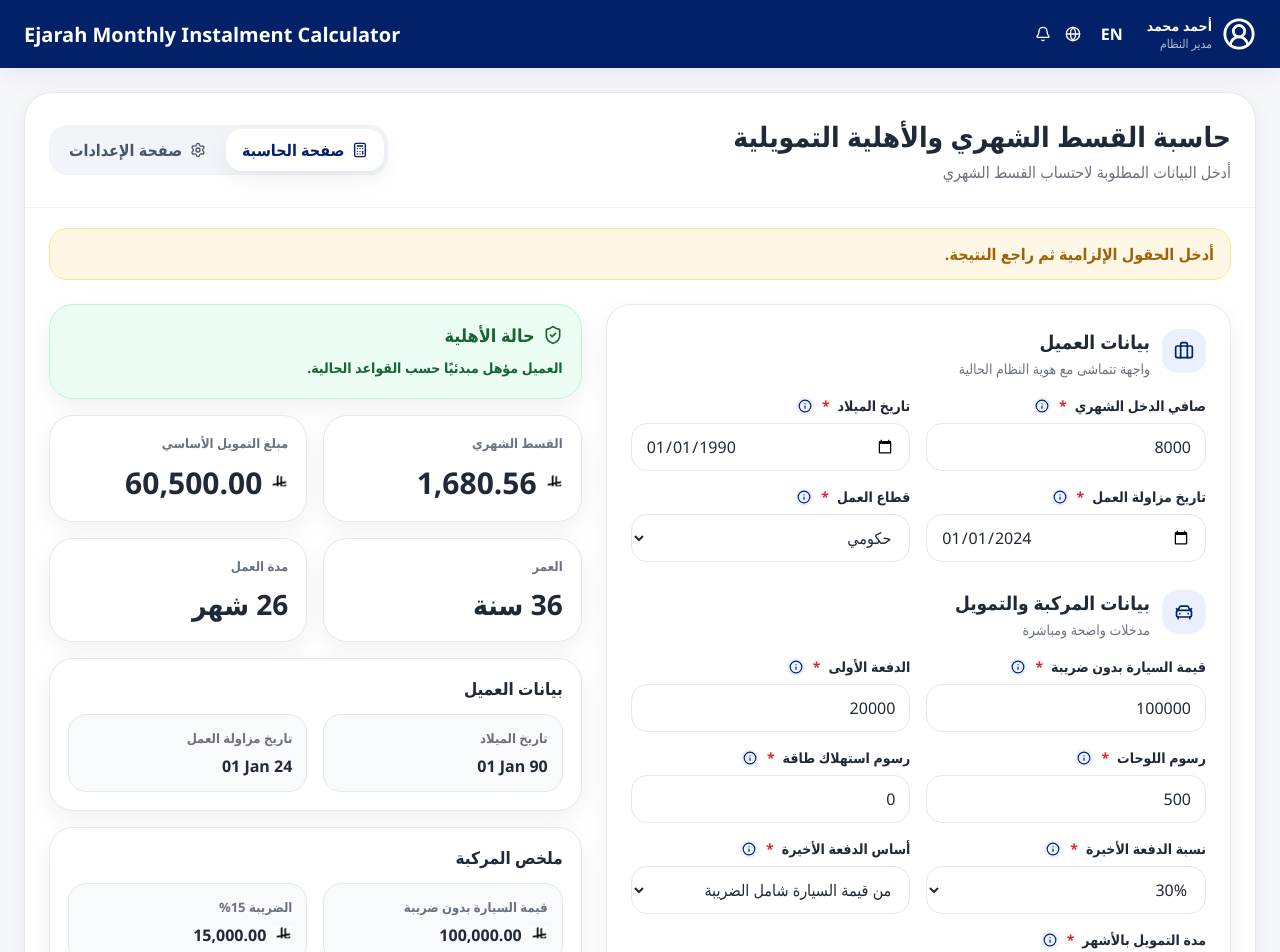
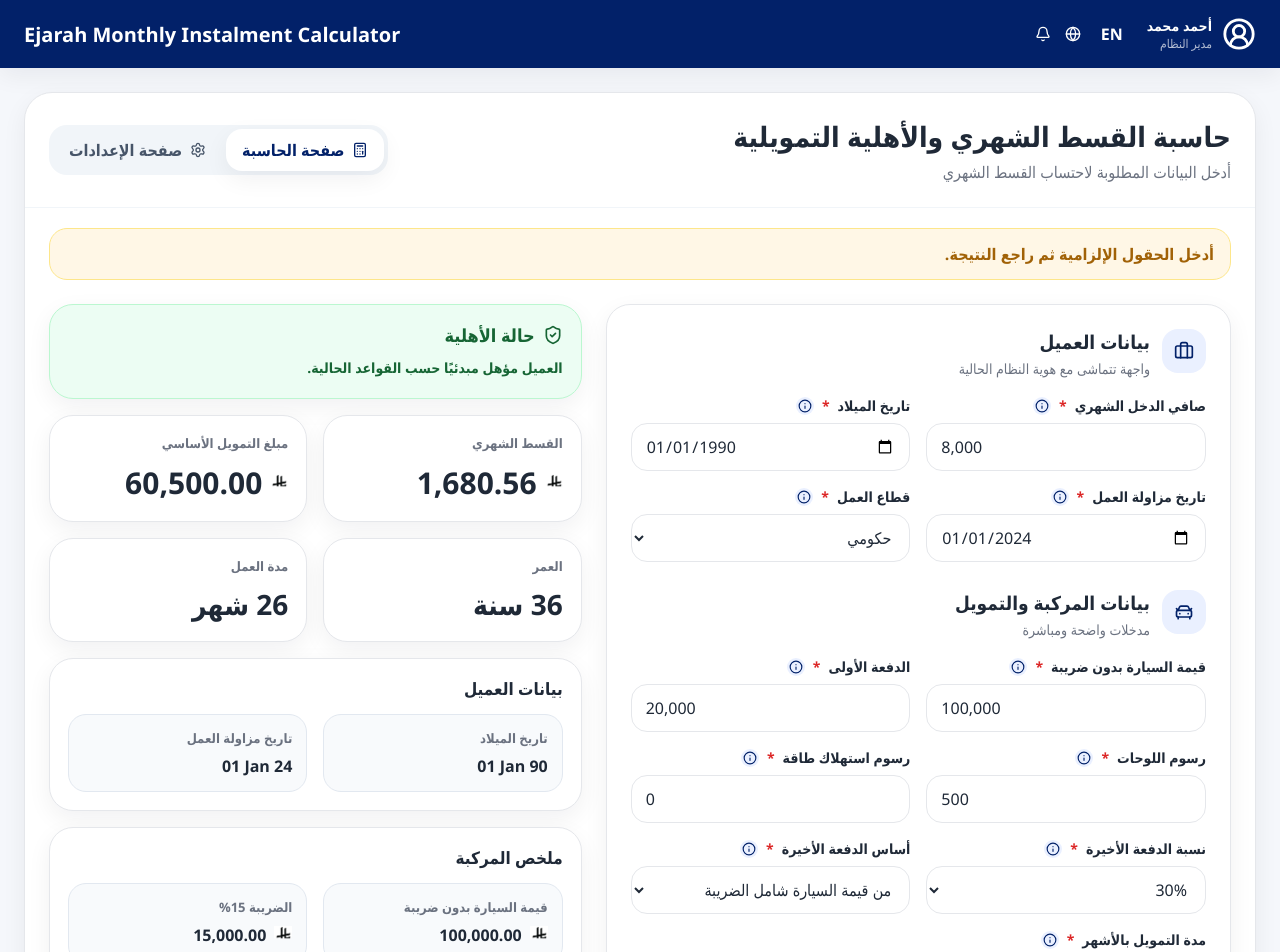
Before and after one commit to it-ajfc/vite.config.js, a React (Vite) app: page / in a window 1280 px wide. Shown: the top 952 px of the page. Built offline with nearby package versions, Linux system fonts and the light colour scheme.

Commit message:
Update App.jsx

```diff
--- a/src/App.jsx
+++ b/src/App.jsx
@@ -58,6 +58,21 @@
   }).format(Number.isFinite(value) ? value : 0);
 }
 
+function formatInputNumber(value) {
+  if (value === "" || value === null || value === undefined) return "";
+  return new Intl.NumberFormat("en-US", {
+    maximumFractionDigits: 2,
+    useGrouping: true,
+  }).format(Number(value) || 0);
+}
+
+function parseInputNumber(value) {
+  if (!value) return 0;
+  const cleaned = value.replace(/,/g, "").trim();
+  const parsed = Number(cleaned);
+  return Number.isFinite(parsed) ? parsed : 0;
+}
+
 function CurrencyValue({ value, config, large = false }) {
   return (
     <div className={`currency-value ${large ? "currency-large" : ""}`}>
@@ -115,6 +130,29 @@
   return <select {...props} className="input-base" />;
 }
 
+function FormattedNumberInput({ value, onChange, placeholder = "" }) {
+  return (
+    <input
+      type="text"
+      className="input-base"
+      dir="ltr"
+      inputMode="decimal"
+      value={formatInputNumber(value)}
+      placeholder={placeholder}
+      onChange={(e) => {
+        const raw = e.target.value.replace(/,/g, "");
+        if (raw === "") {
+          onChange(0);
+          return;
+        }
+        if (/^\d*\.?\d*$/.test(raw)) {
+          onChange(parseInputNumber(raw));
+        }
+      }}
+    />
+  );
+}
+
 function calculateAgeYears(dateStr) {
   if (!dateStr) return 0;
   const today = new Date();
@@ -137,14 +175,11 @@
 
 function formatDateDisplay(dateStr) {
   if (!dateStr) return "-";
-
   const date = new Date(dateStr);
   if (Number.isNaN(date.getTime())) return dateStr;
-
   const day = String(date.getDate()).padStart(2, "0");
   const month = date.toLocaleString("en-US", { month: "short" });
   const year = String(date.getFullYear()).slice(-2);
-
   return `${day} ${month} ${year}`;
 }
 
@@ -359,10 +394,9 @@
                 <div className="grid-two">
                   <div>
                     <FieldLabel text="صافي الدخل الشهري" hint="أدخل صافي دخل العميل بعد الاستقطاعات الشهرية." />
-                    <InputBase
-                      type="number"
+                    <FormattedNumberInput
                       value={form.netIncome}
-                      onChange={(e) => setForm({ ...form, netIncome: Number(e.target.value) })}
+                      onChange={(value) => setForm({ ...form, netIncome: value })}
                     />
                   </div>
 
@@ -412,10 +446,9 @@
                         text="قيمة السيارة بدون ضريبة"
                         hint="القيمة الأساسية قبل احتساب ضريبة القيمة المضافة."
                       />
-                      <InputBase
-                        type="number"
+                      <FormattedNumberInput
                         value={form.carPriceExVat}
-                        onChange={(e) => setForm({ ...form, carPriceExVat: Number(e.target.value) })}
+                        onChange={(value) => setForm({ ...form, carPriceExVat: value })}
                       />
                     </div>
 
@@ -424,28 +457,25 @@
                         text="الدفعة الأولى"
                         hint="المبلغ الذي سيدفعه العميل مقدمًا ويتم خصمه من مبلغ التمويل."
                       />
-                      <InputBase
-                        type="number"
+                      <FormattedNumberInput
                         value={form.downPayment}
-                        onChange={(e) => setForm({ ...form, downPayment: Number(e.target.value) })}
+                        onChange={(value) => setForm({ ...form, downPayment: value })}
                       />
                     </div>
 
                     <div>
                       <FieldLabel text="رسوم اللوحات" hint="رسوم اللوحات المستخدمة في العملية الحالية." />
-                      <InputBase
-                        type="number"
+                      <FormattedNumberInput
                         value={form.plateFees}
-                        onChange={(e) => setForm({ ...form, plateFees: Number(e.target.value) })}
+                        onChange={(value) => setForm({ ...form, plateFees: value })}
                       />
                     </div>
 
                     <div>
                       <FieldLabel text="رسوم استهلاك طاقة" hint="يمكن إدخال صفر إذا لم توجد رسوم." />
-                      <InputBase
-                        type="number"
+                      <FormattedNumberInput
                         value={form.energyFees}
-                        onChange={(e) => setForm({ ...form, energyFees: Number(e.target.value) })}
+                        onChange={(value) => setForm({ ...form, energyFees: value })}
                       />
                     </div>
 
```
